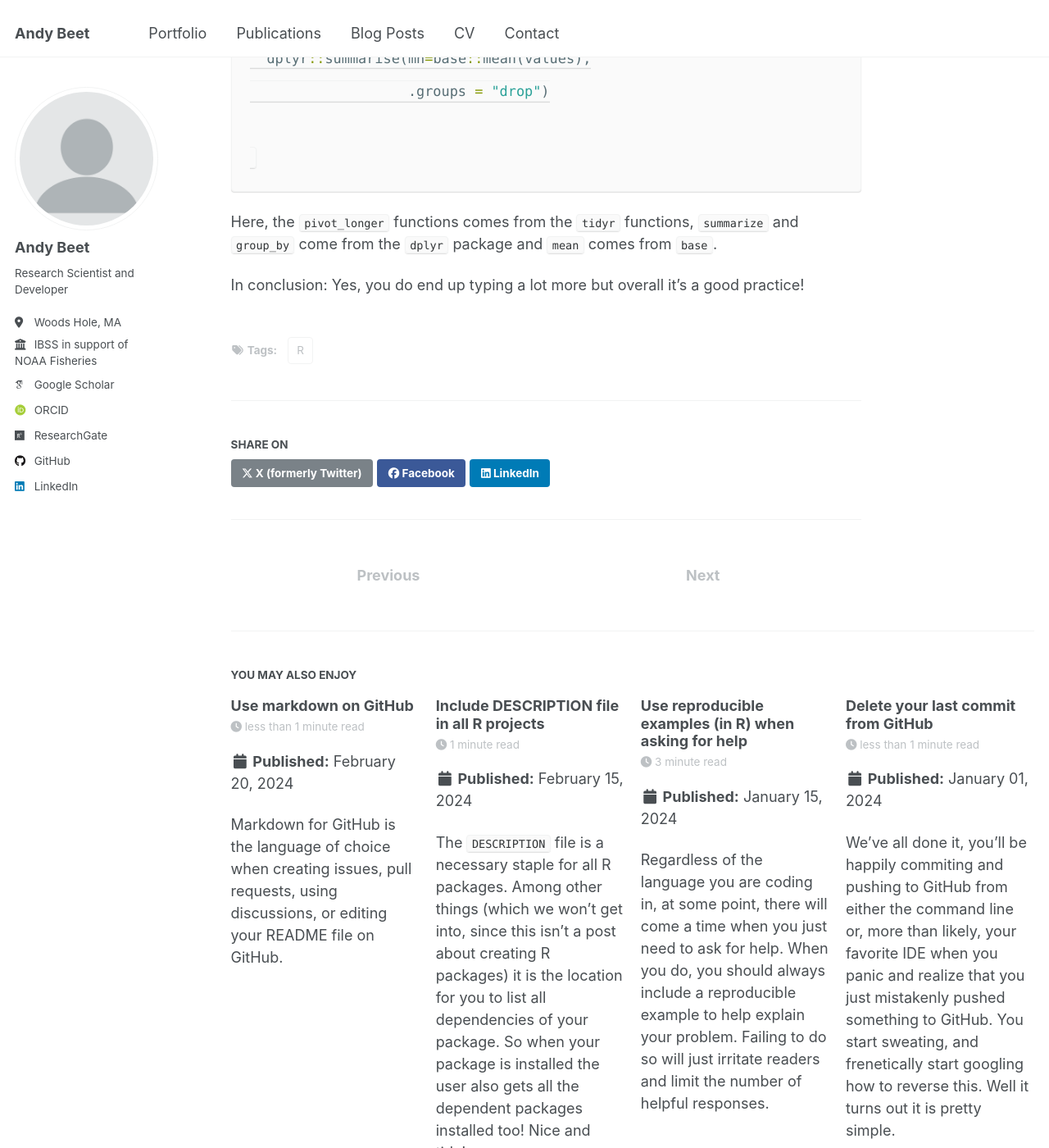
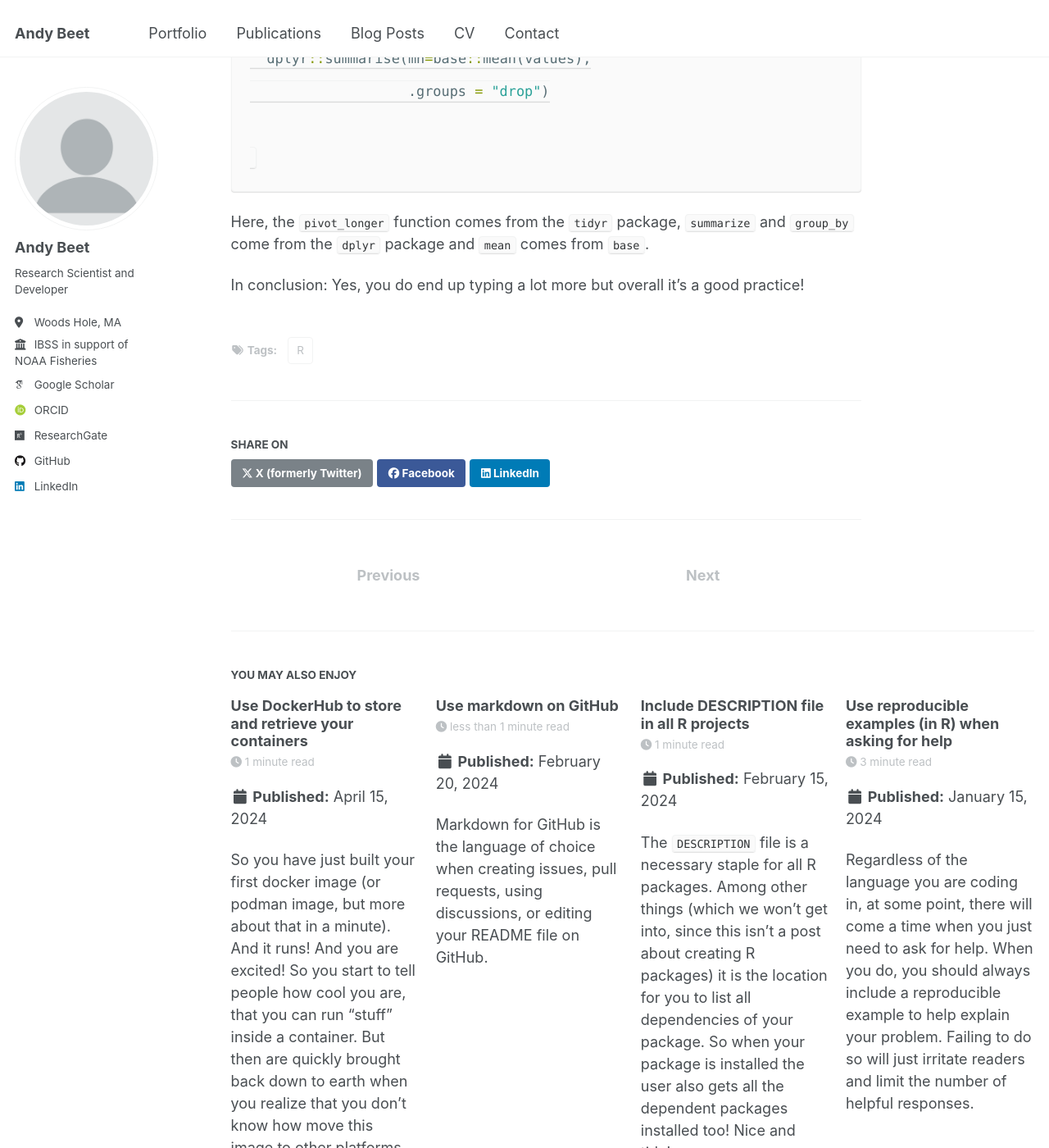
Before and after one commit to andybeet/website, a Jekyll site: the page built from _posts/2024-03-15-namespace.md, in a window 1280 px wide and 1400 px high, scrolled down 1875 px. Shown: the whole window at 82% size. Built offline with Jekyll 4.4.1, drawn with Linux system fonts in a browser that asks for light colours; some web fonts are replaced; some of the changed text lies outside the part shown.

Commit message:
add dockerhub post

````diff
--- a/_posts/2024-02-15-rdescription.md
+++ b/_posts/2024-02-15-rdescription.md
@@ -8,11 +8,11 @@ tags:
 
 The `DESCRIPTION` file is a necessary staple for all R packages. Among other things (which we won't get into, since this isn't a post about creating R packages) it is the location for you to list all dependencies of your package. So when your package is installed the user also gets all the dependent packages installed too! Nice and tidy!
 
-However, it isn't a bad idea (for the sake of reproducibility) to have a `DESCRIPTION` file in all of your R projects, regardless of whether they are a package or not. This is especially important if you are hosting this project on GitHub and want others to collaborate. Here's why ...
+However, it isn't a bad idea (for the sake of reproducibility) to have a `DESCRIPTION` file in all of your R projects, regardless of whether they are a package or not. This is especially important if you are hosting this project on GitHub and want others to collaborate with you. Here's why ...
 
 Since you have an R project, and not an R package, any user that clones your GitHub repo wont know which packages your code is dependent on. This could get frustrating if they have to iteratively install a package, run the code, see it fail, install another package ... etc.
 
-If you have a `DESCRIPTION` file and have your dependencies listed within, then anyone can simply use a function from the [`devtools'](https://devtools.r-lib.org/) package to install all dependencies
+If you have a `DESCRIPTION` file and have your dependencies listed within, then anyone can simply use a function from the [`devtools`](https://devtools.r-lib.org/) package to install all dependencies
 
 Here's how ...
 
--- a/_posts/2024-03-15-namespace.md
+++ b/_posts/2024-03-15-namespace.md
@@ -6,7 +6,7 @@ tags:
   - R
 ---
 
-Yes, i know, you love using the library() function in R! But it can be a real problem for several reasons:
+Yes, i know, you love using the `library()` function in R! But it can be a real problem for several reasons:
 
 * It makes your code too ambiguous
 * It can mask other functions with similar names, if you have multiple library statements
@@ -20,7 +20,7 @@ When you library multiple packages, it becomes unclear which functions belong to
 
 ### Masking/ name clashes
 
-When you library multiple packages, if any of the packages contain functions with the same name, or contain functions with the same name as functions packages bundleD with R (like `stats` or `utils`) then all but one will be masked. The order in which packages are libraried matters. The most recent one will take precedence
+When you library multiple packages, if any of the packages contain functions with the same name, or contain functions with the same name as functions in packages bundled with R (like `stats` or `utils`) then all but one will be masked. The order in which packages are libraried matters. The most recent one will take precedence
 
 Consider this example
 
@@ -59,6 +59,6 @@ iris |>
 
 ```
 
-Here, the `pivot_longer` functions comes from the `tidyr` functions, `summarize` and `group_by` come from the `dplyr` package and `mean` comes from `base`.
+Here, the `pivot_longer` function comes from the `tidyr` package, `summarize` and `group_by` come from the `dplyr` package and `mean` comes from `base`.
 
 In conclusion: Yes, you do end up typing a lot more but overall it's a good practice!
--- /dev/null
+++ b/_posts/2024-04-15-dockerhub.md
@@ -0,0 +1,40 @@
+---
+title: 'Use DockerHub to store and retrieve your containers'
+date: 2024-04-15
+permalink: /posts/2024/04/dockerhub/
+tags:
+  - containers
+  - docker
+  - podman
+---
+
+So you have just built your first docker image (or podman image, but more about that in a minute). And it runs! And you are excited! So you start to tell people how cool you are, that you can run "stuff" inside a container. But then are quickly brought back down to earth when you realize that you don't know how move this image to other platforms, like the cloud. It resides "somewhere" on your local machine, in a location that isn't obvious.
+
+Of course you could go through the steps of building the image again on the other platform, but that just seems uncool!
+
+Enter [DockerHub](https://hub.docker.com/) ... a repository for container images. Think of it like GitHub, but for docker images. Once your images are on DockerHub, you can pull them to any platform you are working on, with minimal effort. You never have to rebuild them again!
+
+But first, you'll need to push them to DockerHub.
+
+Step one: sign up for a free account.
+Step two: log in to your account (from the command line)
+Step three: create a tag for your image
+Step four: push the image
+
+```
+podman login docker.io
+podman tag myCoolImage:tag username/myCoolImage:tag
+podman push username/myCoolImage:tag
+```
+Done!
+
+To pull the image from DockerHub when on another platform
+
+```
+podman login docker.io
+podman pull docker.io/username/myCoolImage:tag
+```
+
+Now you can start to feel cool again!
+
+oh, and this works for podman images too! You can push them to DockerHub in the exact same way!
````
Also changed, not shown: _posts/2024-02-20-github_markdown.md (renamed from _posts/2199-01-01-github_markdown.md, +2 -2 lines).
